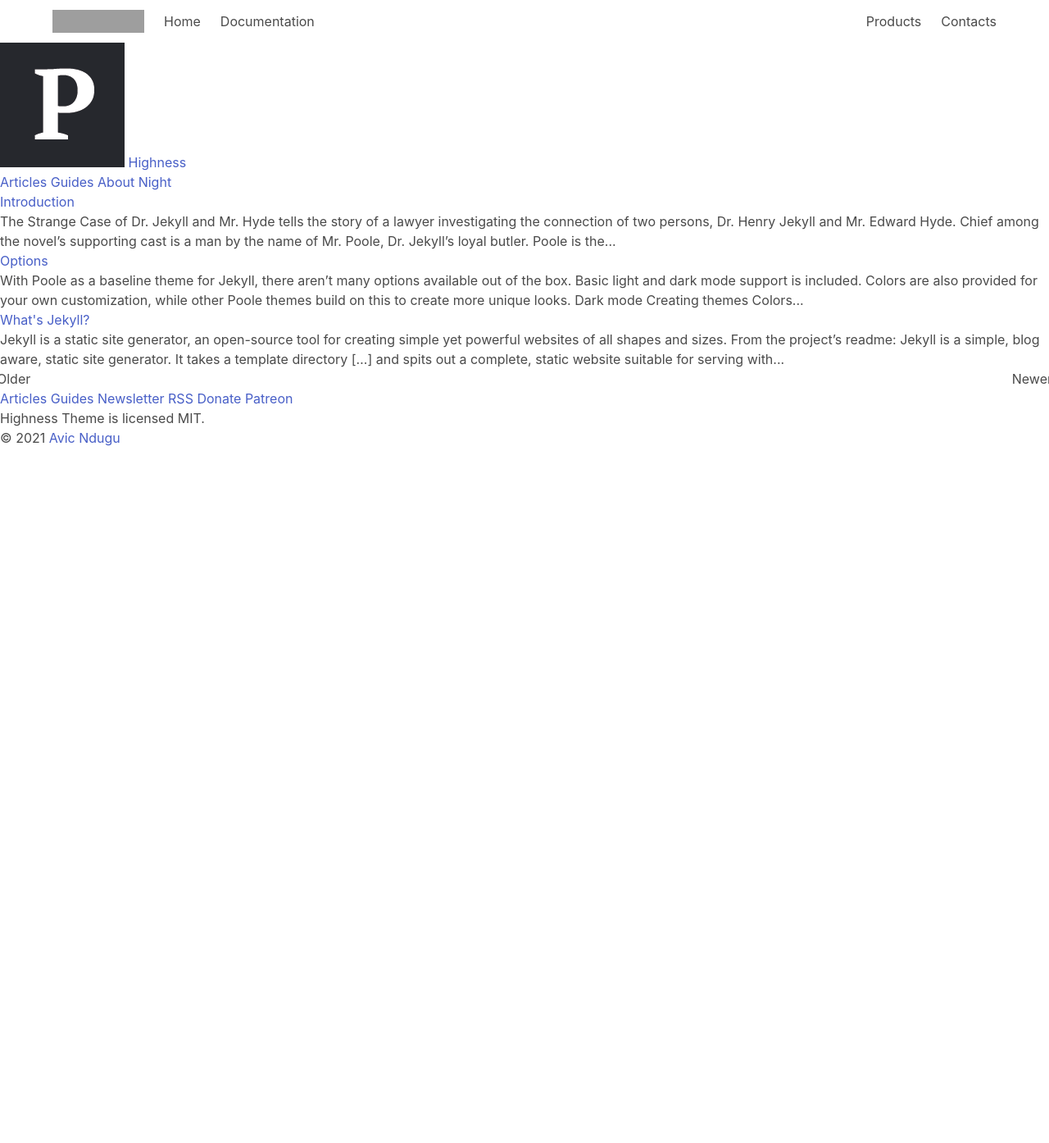
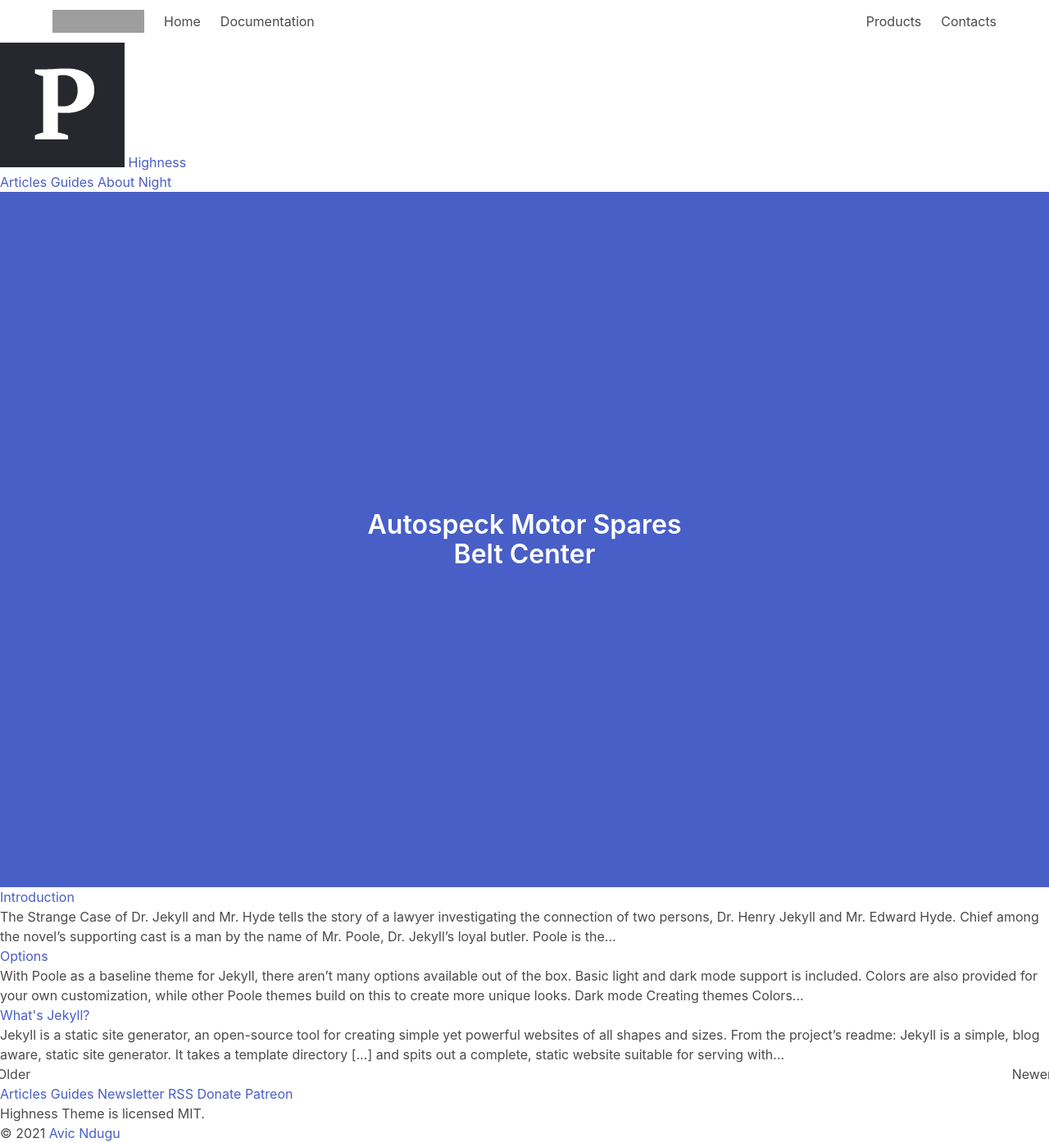
Before and after one commit to avicnotes/autospeck, a Jekyll site: the page built from index.html, in a window 1280 px wide. Shown: the whole page at 82% size. Built offline with Jekyll 4.4.1, drawn with Linux system fonts in a browser that asks for light colours; the list of posts is cut into pages by our own code; before the commit the page ends 900 px from its top, so only the background shows below that; grey boxes are pictures that could not be loaded.

Commit message:
Add hero section

```diff
--- a/index.html
+++ b/index.html
@@ -2,6 +2,22 @@
 layout: default
 title: Home
 ---
+<section class="hero is-link is-fullheight-with-navbar">
+  <div class="hero-body">
+    <div class="container has-text-centered">
+      <h1>
+        <span class="title">
+        Autospeck Motor Spares
+        </span>
+        <br>
+        <span class="title">
+          Belt Center
+        </span>
+        </h1>
+    </div>
+  </div>
+</section>
+
 
 <div class="posts">
 
```
